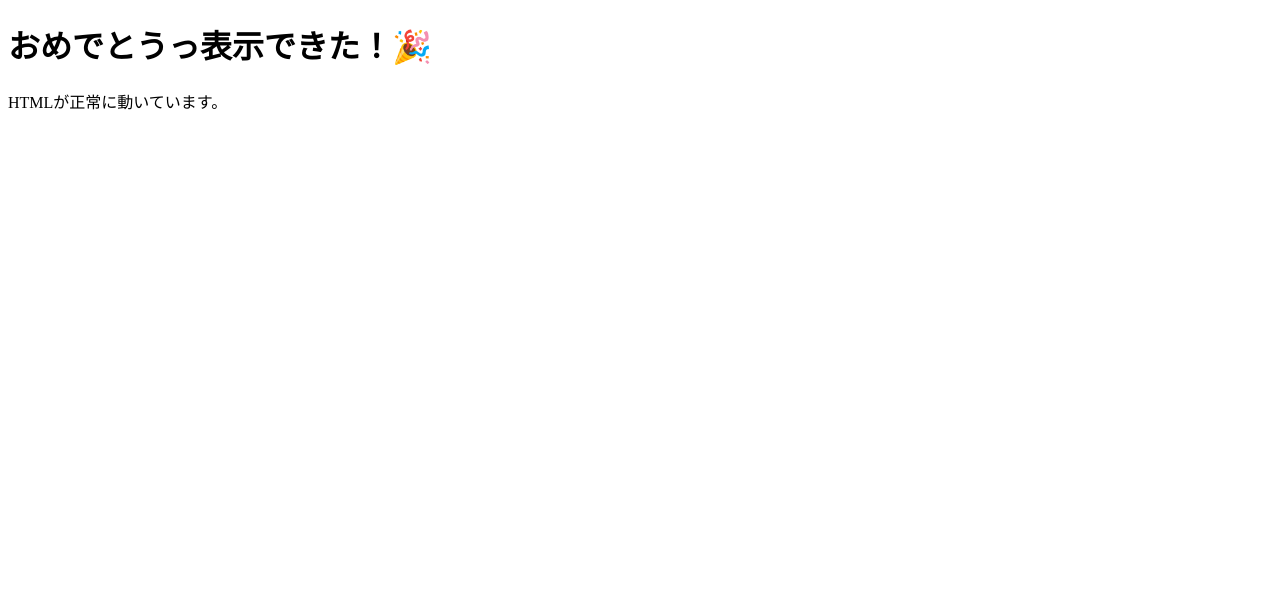
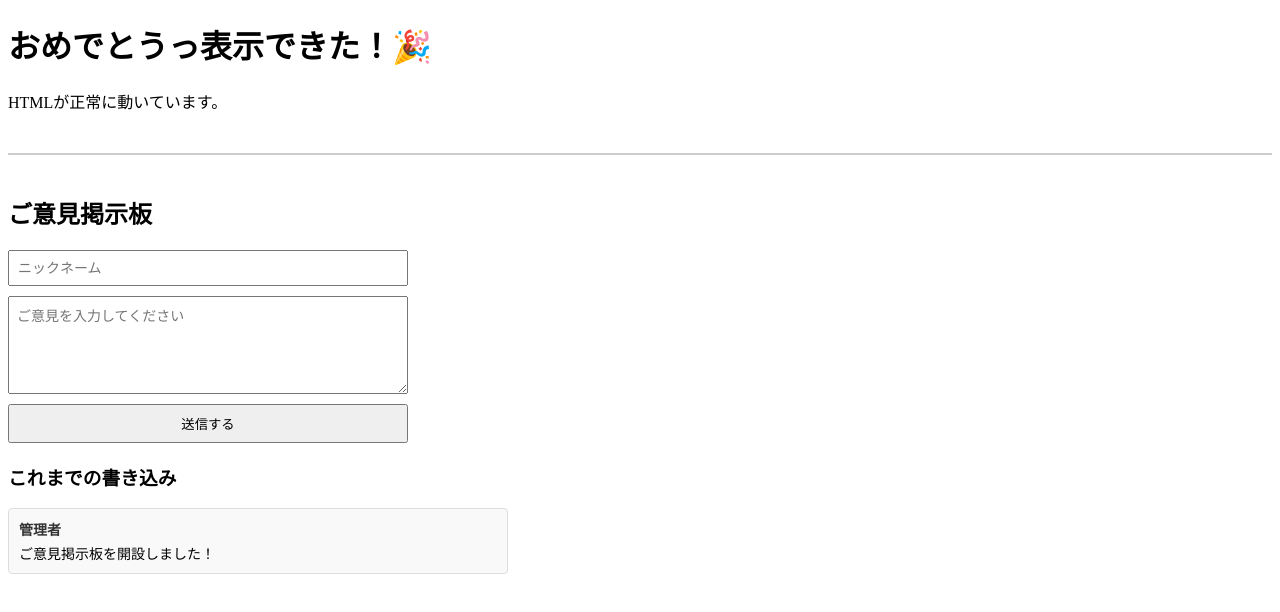
Before and after one commit to adminyamaguchi-dot/test-17, a plain HTML site: page index.html in a window 1280 px wide. Drawn offline with Linux system fonts and the light colour scheme.

Commit message:
更新したよ（ご意見番）

```diff
--- a/index.html
+++ b/index.html
@@ -3,9 +3,134 @@
 <head>
   <meta charset="UTF-8">
   <title>テストページ</title>
+  <style>
+    /* 掲示板用のシンプルスタイル */
+    footer {
+      margin-top: 40px;
+      padding-top: 20px;
+      border-top: 2px solid #ccc;
+    }
+    .board-form {
+      display: flex;
+      flex-direction: column;
+      gap: 10px;
+      max-width: 400px;
+      margin-bottom: 20px;
+    }
+    .board-form input,
+    .board-form textarea {
+      padding: 8px;
+      font-size: 14px;
+    }
+    .board-form textarea {
+      height: 80px;
+      resize: vertical;
+    }
+    .board-form button {
+      padding: 8px 16px;
+      cursor: pointer;
+    }
+    .post-list {
+      display: flex;
+      flex-direction: column;
+      gap: 10px;
+      max-width: 500px;
+    }
+    .post-item {
+      border: 1px solid #ddd;
+      padding: 10px;
+      border-radius: 4px;
+      background: #f9f9f9;
+    }
+    .post-header {
+      font-weight: bold;
+      font-size: 14px;
+      color: #333;
+      margin-bottom: 4px;
+    }
+    .post-text {
+      font-size: 14px;
+      white-space: pre-wrap;
+    }
+  </style>
 </head>
 <body>
   <h1>おめでとうっ表示できた！🎉</h1>
   <p>HTMLが正常に動いています。</p>
+
+  <!-- フッター領域 -->
+  <footer>
+    <h2>ご意見掲示板</h2>
+
+    <!-- 投稿フォーム -->
+    <form class="board-form" id="boardForm">
+      <input type="text" id="nickname" placeholder="ニックネーム" required>
+      <textarea id="comment" placeholder="ご意見を入力してください" required></textarea>
+      <button type="submit">送信する</button>
+    </form>
+
+    <h3>これまでの書き込み</h3>
+    <!-- 投稿一覧 -->
+    <div class="post-list" id="postList"></div>
+  </footer>
+
+  <script>
+    // サンプル初期データ
+    const initialPosts = [
+      { name: "管理者", text: "ご意見掲示板を開設しました！" }
+    ];
+
+    // ローカルストレージから取得
+    function getPosts() {
+      const saved = localStorage.getItem("simple_board_posts");
+      return saved ? JSON.parse(saved) : initialPosts;
+    }
+
+    // 投稿一覧を表示
+    function renderPosts() {
+      const postList = document.getElementById("postList");
+      const posts = getPosts();
+
+      postList.innerHTML = posts.map(post => `
+        <div class="post-item">
+          <div class="post-header">${escapeHtml(post.name)}</div>
+          <div class="post-text">${escapeHtml(post.text)}</div>
+        </div>
+      `).join("");
+    }
+
+    // 安全のためエスケープ処理
+    function escapeHtml(str) {
+      return str.replace(/[&<>"']/g, m => ({
+        '&': '&amp;', '<': '&lt;', '>': '&gt;', '"': '&quot;', "'": '&#039;'
+      }[m]));
+    }
+
+    // フォーム送信処理
+    document.getElementById("boardForm").addEventListener("submit", function(e) {
+      e.preventDefault();
+
+      const nameInput = document.getElementById("nickname");
+      const textInput = document.getElementById("comment");
+
+      const name = nameInput.value.trim();
+      const text = textInput.value.trim();
+
+      if (!name || !text) return;
+
+      const posts = getPosts();
+      posts.unshift({ name, text }); // 新しい投稿を先頭に追加
+
+      localStorage.setItem("simple_board_posts", JSON.stringify(posts));
+
+      // 入力欄リセットと再描画
+      nameInput.value = "";
+      textInput.value = "";
+      renderPosts();
+    });
+
+    // 初期表示
+    renderPosts();
+  </script>
 </body>
 </html>
```
